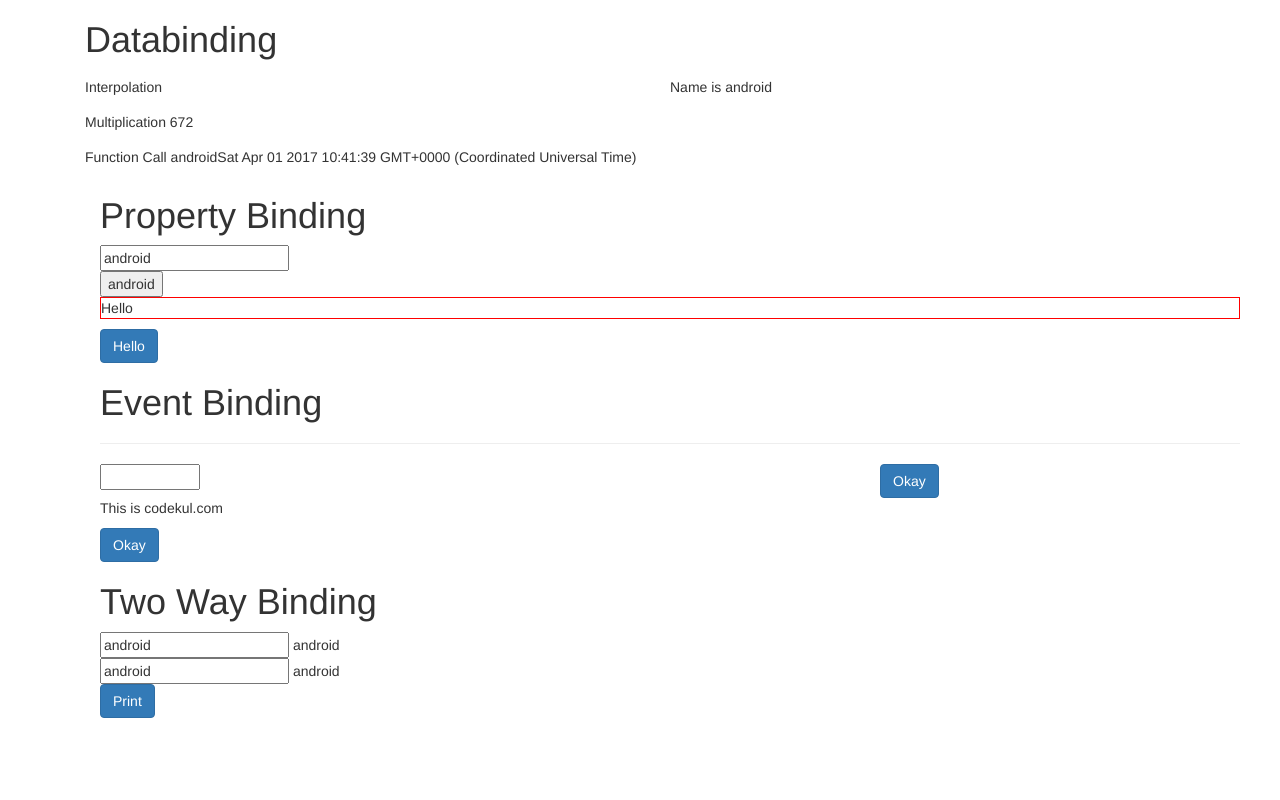
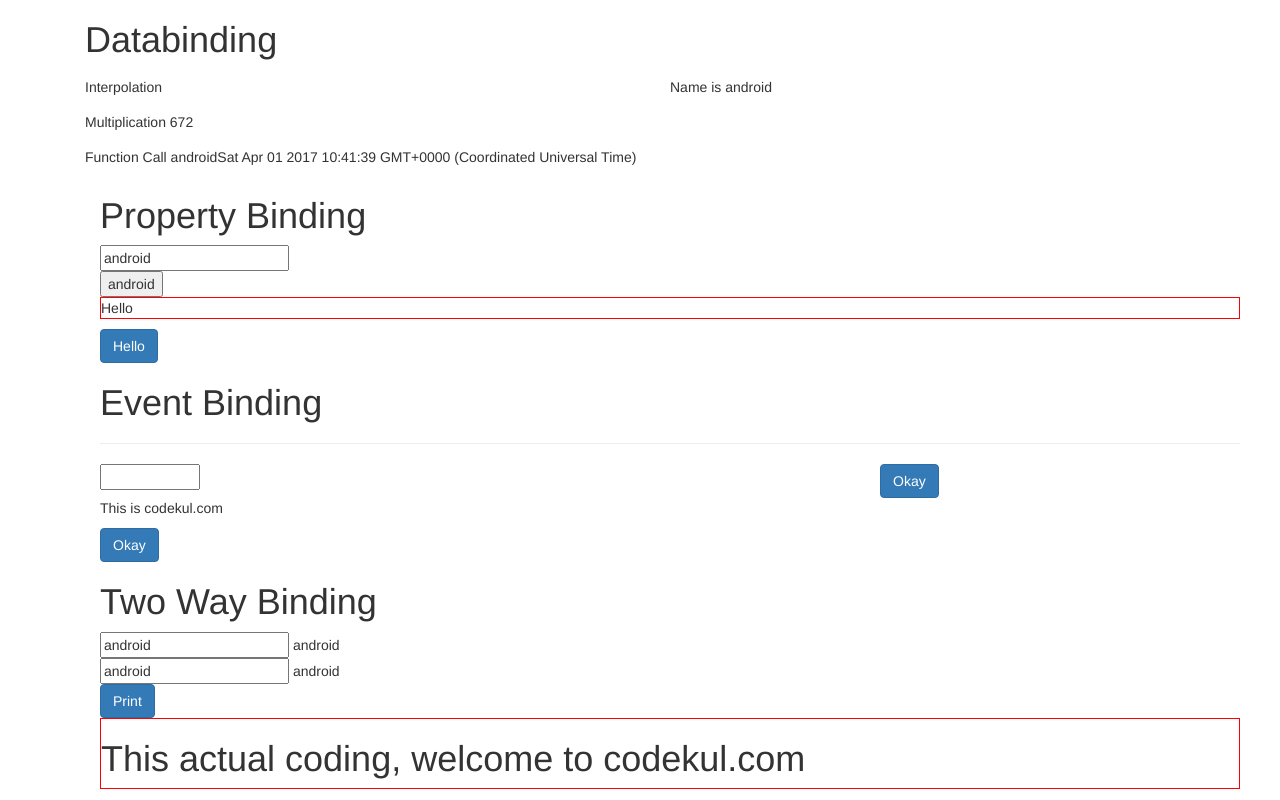
Before and after one commit to CodeKul/17124APRANGWEEKEND, an Angular app: page / in a window 1280 px wide. Built offline with nearby package versions, Linux system fonts and the light colour scheme.

Commit message:
databinding: custom properties

```diff
--- a/src/app/app.module.ts
+++ b/src/app/app.module.ts
@@ -13,6 +13,7 @@ import { DatabindingComponent } from './databinding/databinding.component';
 import { PropertyBindingComponent } from './databinding/property-binding.component';
 import { EventBindingComponent } from './databinding/event-binding.component';
 import { TwoWayBindingComponent } from './databinding/two-way-binding.component';
+import { CustomInputComponent } from './databinding/custom-input.component';
 
 @NgModule({
   declarations: [
@@ -24,7 +25,8 @@ import { TwoWayBindingComponent } from './databinding/two-way-binding.component'
     DatabindingComponent,
     PropertyBindingComponent,
     EventBindingComponent,
-    TwoWayBindingComponent
+    TwoWayBindingComponent,
+    CustomInputComponent
   ],
   imports: [
     BrowserModule,
--- /dev/null
+++ b/src/app/databinding/custom-input.component.html
@@ -0,0 +1,7 @@
+<div class="container">
+  <div class="row">
+    <div class="col-md-12">
+      <div [style.border]="borderColor"><h1>This actual coding, welcome to codekul.com</h1></div>
+    </div>
+  </div>
+</div>
--- a/src/app/databinding/databinding.component.html
+++ b/src/app/databinding/databinding.component.html
@@ -37,4 +37,10 @@
       <app-two-way-binding></app-two-way-binding>
     </div>
   </div>
+
+  <div class="row">
+    <div class="col-md-12">
+      <app-custom-input [borderColor]="'1px solid red'"></app-custom-input>
+    </div>
+  </div>
 </div>
```
Also changed, not shown: src/app/databinding/custom-input.component.ts (added, +12 -0 lines), src/app/databinding/custom-input.component.css (added), 1 other file (tests, documents, lock files or other folders).
